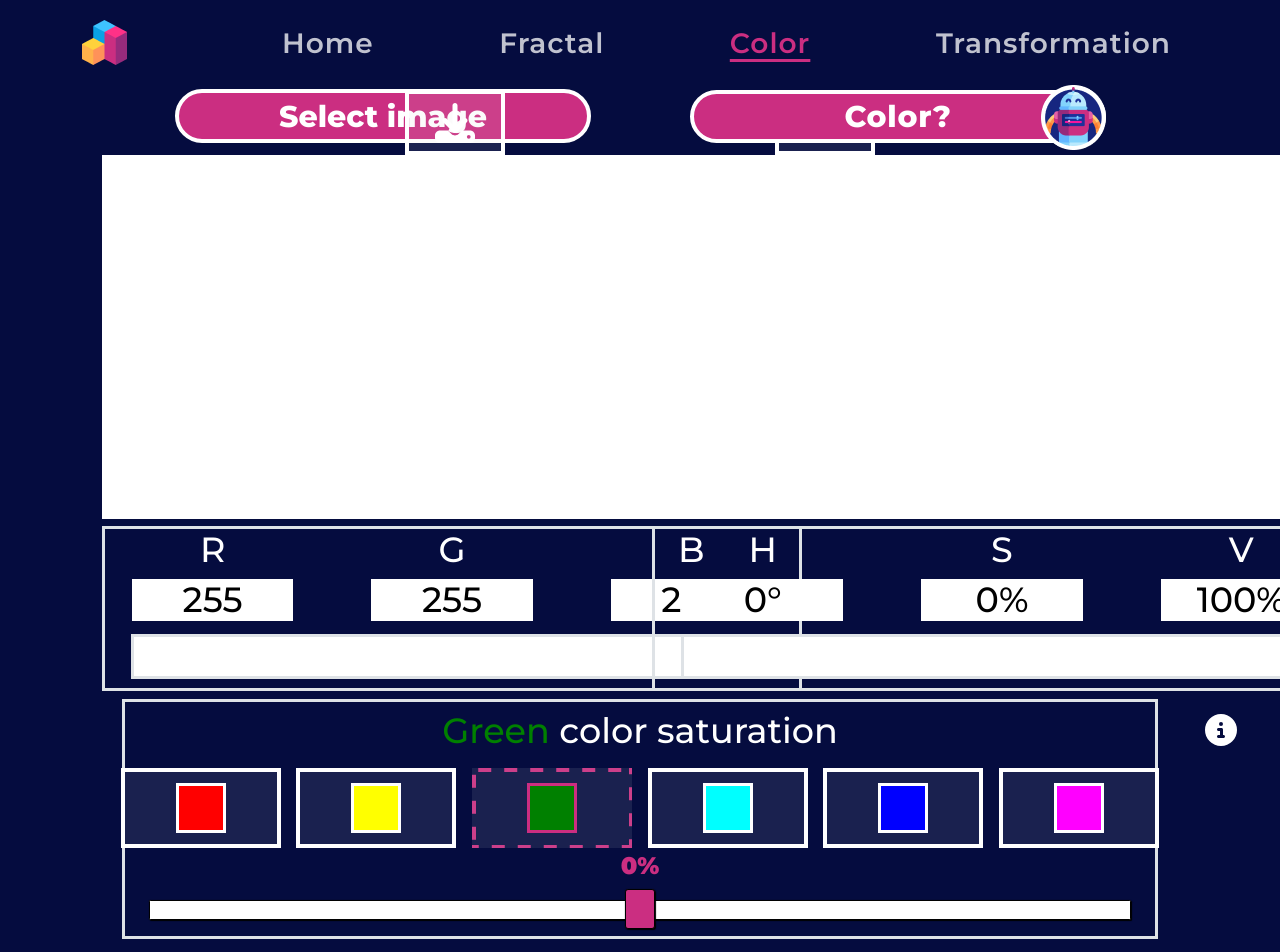
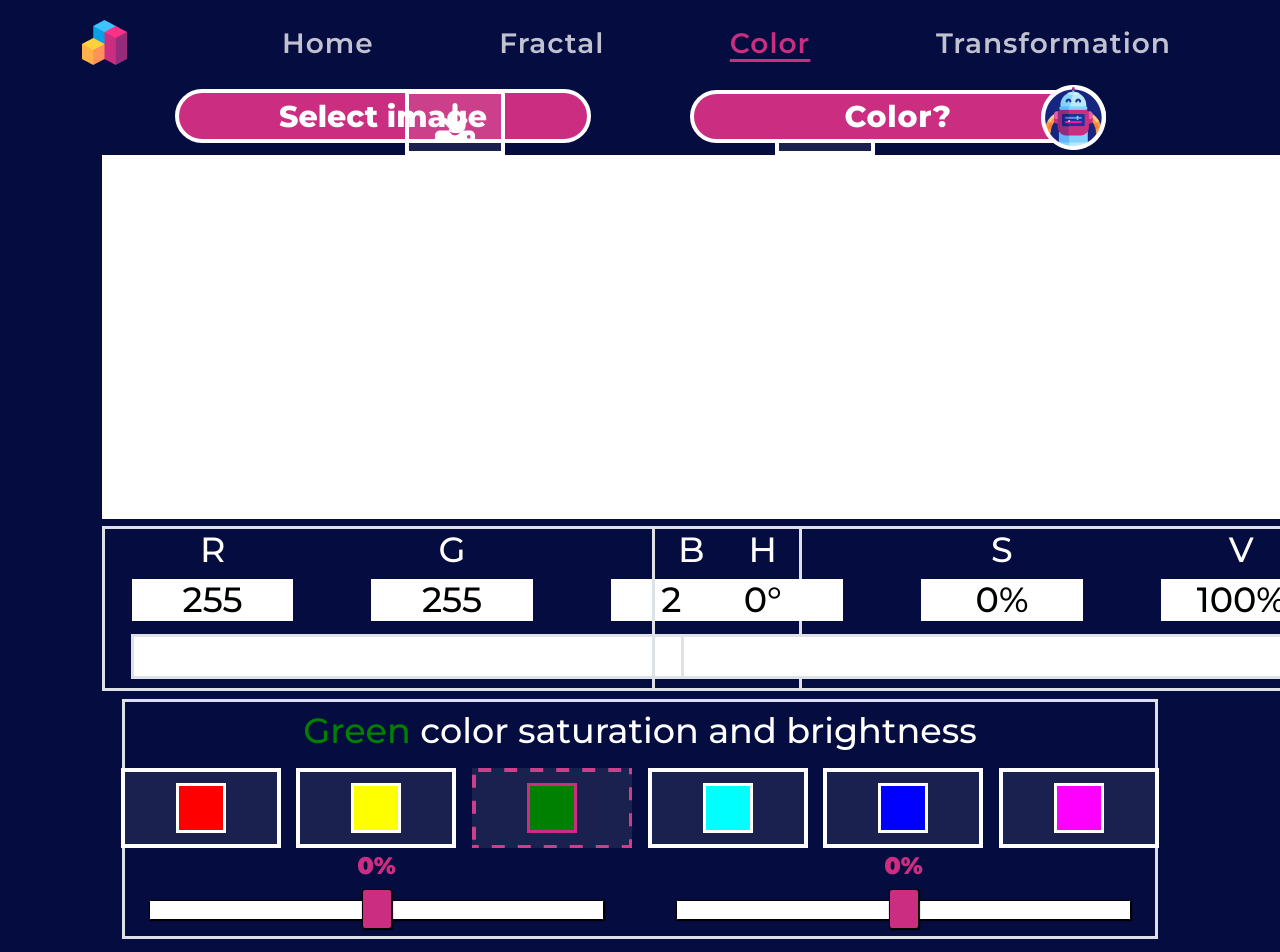
Before and after one commit to VettHor/Fractal, a React (Create React App) app: page /color in a window 1280 px wide. Shown: the top 952 px of the page. Built offline with nearby package versions, Linux system fonts and the light colour scheme.

Commit message:
Added ability to change image brightness

```diff
--- a/src/App.css
+++ b/src/App.css
@@ -823,7 +823,7 @@ input[type="checkbox"]:focus + .reverse-input-tick {
   margin-top: 0px;
 }
 
-#color-slider-value {
+#color-slider-value, #color-slider-value-2 {
   color: #CB2E81;
 }
 
@@ -1014,6 +1014,6 @@ input[type="checkbox"]:focus + .reverse-input-tick {
 
 .icon-4 {
   float: left;
-  margin-top: -54px;
-  margin-left: 1080px;
+  margin-top: -52px;
+  margin-left: 1220px;
 }
--- a/src/components/ColorTest.js
+++ b/src/components/ColorTest.js
@@ -17,6 +17,7 @@ export const ColorTest = () => {
     const [isActivePopout, setActivePopout] = useState(false);
     const [openPopout, setOpenPopout] = useState(false);
     const [colorSliderValue, setColorSliderValue] = useState(0);
+    const [colorSliderValueV, setColorSliderValueV] = useState(0);
     const [currHSVCoordinates, setCurrHSVCoordinates] = useState({
         isSet: false,
         x: 0,
@@ -33,6 +34,11 @@ export const ColorTest = () => {
         context2.fillStyle = "white";
         context2.fillRect(0, 0, canvas2.current.width, canvas2.current.height);
     }, []);
+
+    useEffect(() => {
+        setSaturation();
+        setCurrHue();
+    }, [colorSliderValue, colorSliderValueV]);
 
     const setPopoutState = (state) => {
         setActivePopout(state)
@@ -69,6 +75,10 @@ export const ColorTest = () => {
         setColorSliderValue(0);
         document.getElementById('color-slider-value').style.marginLeft = '0px';
         document.getElementById('color-slider').value = 0;
+
+        setColorSliderValueV(0);
+        document.getElementById('color-slider-value-2').style.marginLeft = '0px';
+        document.getElementById('color-slider-2').value = 0;
         setCurrHSVCoordinates({
             isSet: false,
             x: 0,
@@ -142,10 +152,11 @@ export const ColorTest = () => {
         let y = parseInt(((event.clientY - rect.top) / (rect.bottom - rect.top)) * canvas.height);
         setPixelWithXY(currCanvas, x, y);
         if(currCanvas === 'canvas-2') {
+            if(!currHSVCoordinates.isSet)
+                currHSVCoordinates.isSet = true;
             currHSVCoordinates.x = x;
             currHSVCoordinates.y = y;
-            if(!currHSVCoordinates.isSet)
-                currHSVCoordinates.isSet = true;
+            setCurrHue();
         }
     }
 
@@ -251,7 +262,7 @@ export const ColorTest = () => {
         return null;
     }
 
-    const setSaturation = (saturation) => {
+    const setSaturation = () => {
         let context1 = canvas1.current.getContext('2d');
         let context2 = canvas2.current.getContext('2d');
         let { width, height } = canvas1.current.getBoundingClientRect();
@@ -261,10 +272,13 @@ export const ColorTest = () => {
         let range = getCurrentColorRange();
         for(var i = 0; i < rgbPixels.length; i += 4) {
             [h, s, v] = RGBToHSV([rgbPixels[i], rgbPixels[i + 1], rgbPixels[i + 2]]);
-            if(range !== null ? h >= range.from && h <= range.to : s != 0 && ((h >= 0 && h <= 30) || (h >= 331 && h <= 360))) {
-                s += saturation;
+            if(range !== null ? h >= range.from && h <= range.to :  ((h > 0 && h <= 30) || (h >= 331 && h <= 360))) {
+                s += colorSliderValue;
+                v += colorSliderValueV;
                 if(s > 100) s = 100;
                 if(s < 0) s = 0;
+                if(v > 100) v = 100;
+                if(v < 0) v = 0;
             }
             [rgbPixels[i], rgbPixels[i + 1], rgbPixels[i + 2]] = HSVToRGB([h, s, v]);
         }
@@ -430,10 +444,10 @@ export const ColorTest = () => {
                         </Col>
                     </Row>
                     <div className='border border-3 bordered-block bordered-block-saturation'>
-                        <h1 className='mt-2 mb-3'><span style={{color : currColorSaturation}}>{currColorSaturation}</span> color saturation</h1>
+                        <h1 className='mt-2 mb-3'><span style={{color : currColorSaturation}}>{currColorSaturation}</span> color saturation and brightness</h1>
                         <Tippy placement='right' animation='scale' theme={'fractal'} content={
                                 <div className='text-center'>
-                                    <span className='fs-4'>Modifies the intensity of a certain tone among the selected color when sliding the slider</span>
+                                    <span className='fs-4'>Modifies the intensity (left slider) and brightness (right slider) of a certain tone among the selected color</span>
                                 </div>}>
                             <FontAwesomeIcon icon={faInfoCircle} size="2x" className='icon-4'/>
                         </Tippy>
@@ -448,7 +462,9 @@ export const ColorTest = () => {
                                                     setColorSliderValue(0);
                                                     document.getElementById('color-slider-value').style.marginLeft = '0px';
                                                     document.getElementById('color-slider').value = 0;
-                                                    setSaturation(0);
+                                                    setColorSliderValueV(0);
+                                                    document.getElementById('color-slider-value-2').style.marginLeft = '0px';
+                                                    document.getElementById('color-slider-2').value = 0;
                                                 }}>
                                                     <div className={`color-block-saturation ${currColorSaturation !== color ? "border-white" : "border-active"}`} style={{backgroundColor: color}}/>
                                                 </button>
@@ -458,15 +474,26 @@ export const ColorTest = () => {
                                 })
                             }
                         </Row>
-                        <p className='fs-4' id='color-slider-value'>{colorSliderValue}%</p>
-                        <div className="slider-container w-auto color-slider">
-                            <input id='color-slider' defaultValue='0' type="range" min="-100" max="100" step='1' onInput={(event) => {
-                                setSaturation(Number(event.target.value));
-                                setCurrHue();
-                                setColorSliderValue(event.target.value);
-                                document.getElementById('color-slider-value').style.marginLeft = Number(event.target.value) * 15.9 + 'px';
-                            }}/>
-                        </div>
+                        <Row>
+                            <Col xs={12} md={6} xl={6}>
+                                <p className='fs-4' id='color-slider-value'>{colorSliderValue}%</p>
+                                <div className="slider-container w-auto color-slider d-flex">
+                                    <input id='color-slider' defaultValue='0' type="range" min="-100" max="100" step='1' onInput={(event) => {
+                                        setColorSliderValue(Number(event.target.value));
+                                        document.getElementById('color-slider-value').style.marginLeft = Number(event.target.value) * 7.4 + 'px';
+                                    }}/>
+                                </div>
+                            </Col>
+                            <Col xs={12} md={6} xl={6}>
+                                <p className='fs-4' id='color-slider-value-2'>{colorSliderValueV}%</p>
+                                <div className="slider-container w-auto color-slider d-flex">
+                                    <input id='color-slider-2' defaultValue='0' type="range" min="-100" max="100" step='1' onInput={(event) => {
+                                        setColorSliderValueV(Number(event.target.value));
+                                        document.getElementById('color-slider-value-2').style.marginLeft = Number(event.target.value) * 7.4 + 'px';
+                                    }}/>
+                                </div>
+                            </Col>
+                        </Row>
                     </div>
                 </Container>
             </section>
```
